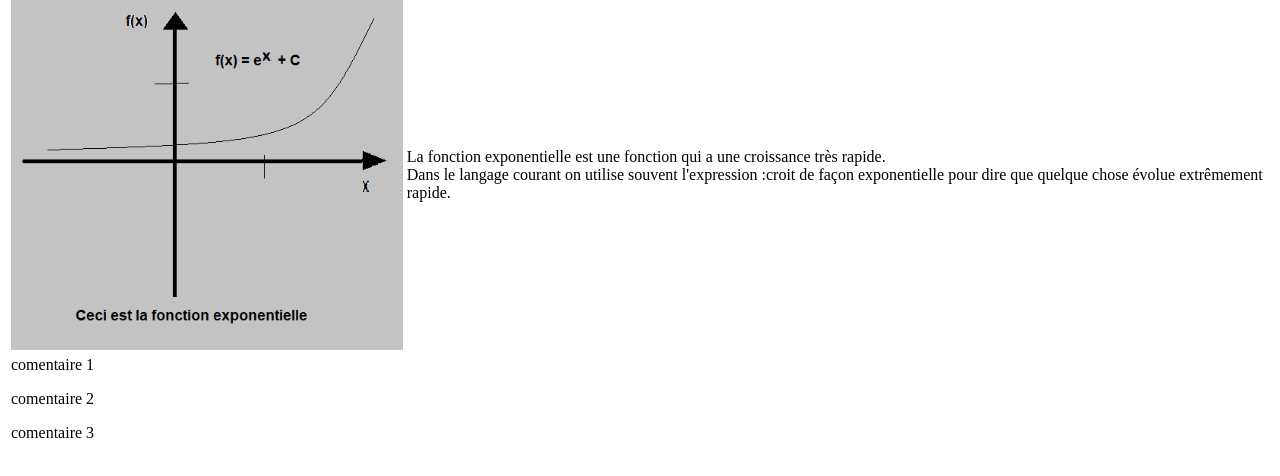
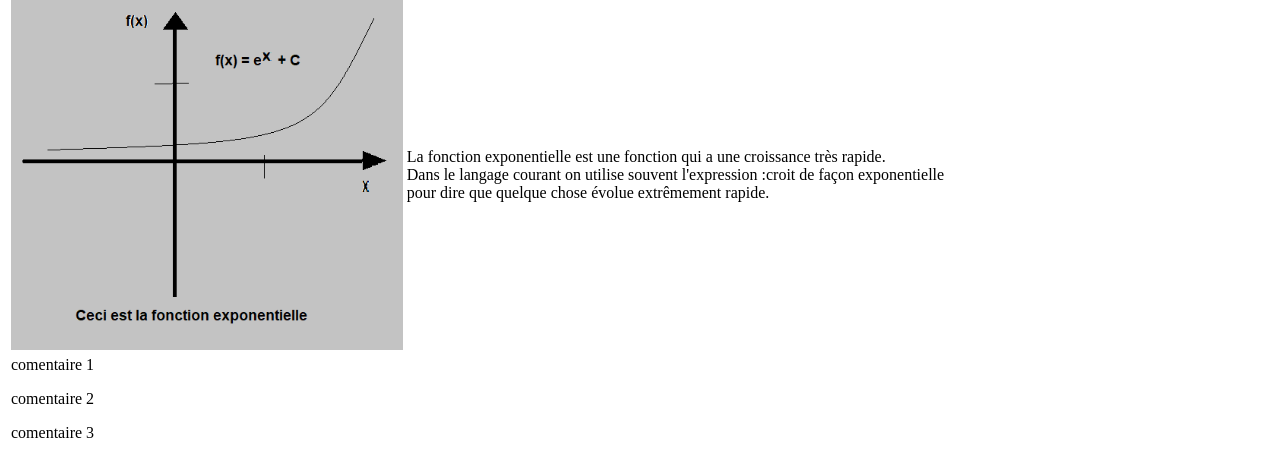
Before and after one commit to virtuellerwald/virtuellerwald.github.io, a plain HTML site: page img/sketch/Model1PC.html in a window 1280 px wide. Shown: the part 270-746 px from the top of the page. Drawn offline with Linux system fonts and the light colour scheme.

Commit message:
Update Model1PC.html

```diff
--- a/img/sketch/Model1PC.html
+++ b/img/sketch/Model1PC.html
@@ -55,7 +55,7 @@
          </td>
          <td>
           <p>La fonction exponentielle est une fonction qui a une croissance très rapide.<br>
-            Dans le langage courant on utilise souvent l'expression :croit de façon exponentielle
+            Dans le langage courant on utilise souvent l'expression :croit de façon exponentielle <br>
             pour dire que quelque chose évolue extrêmement rapide.
           </p>
          </td>
```
